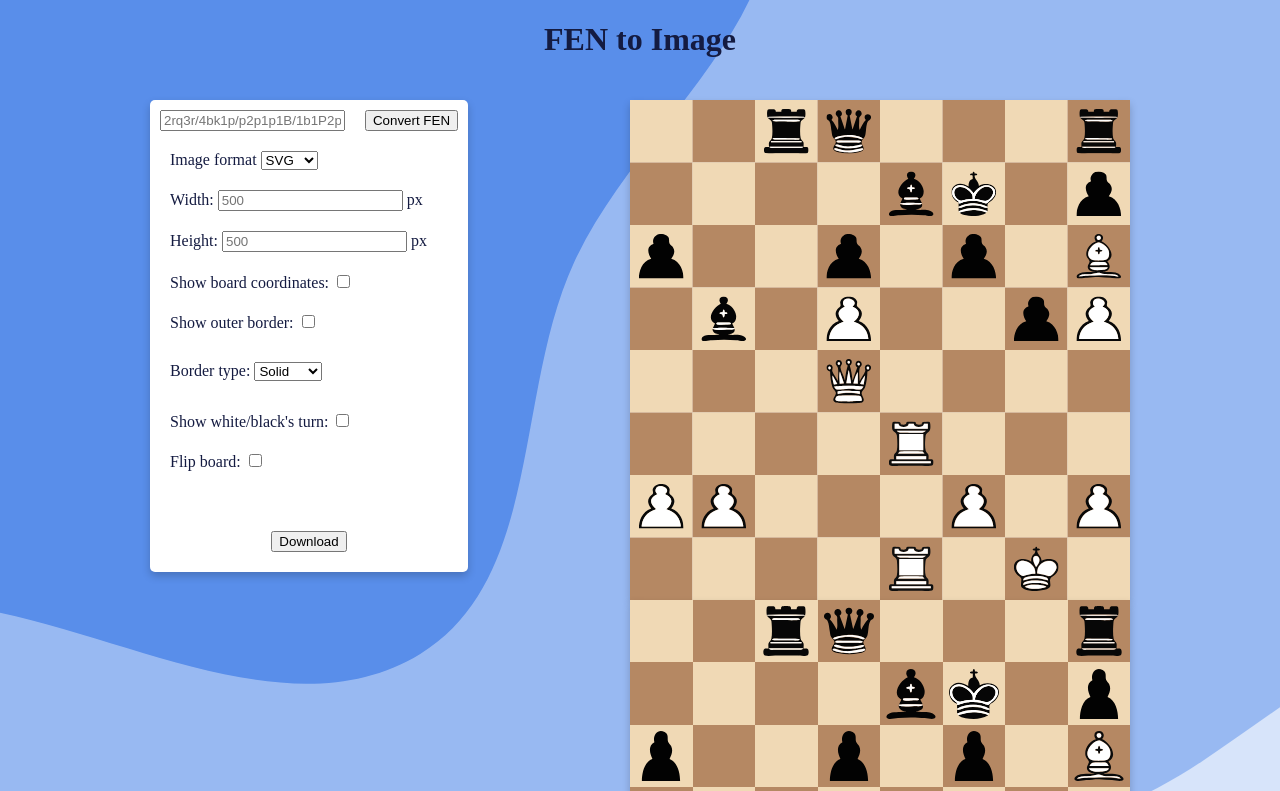
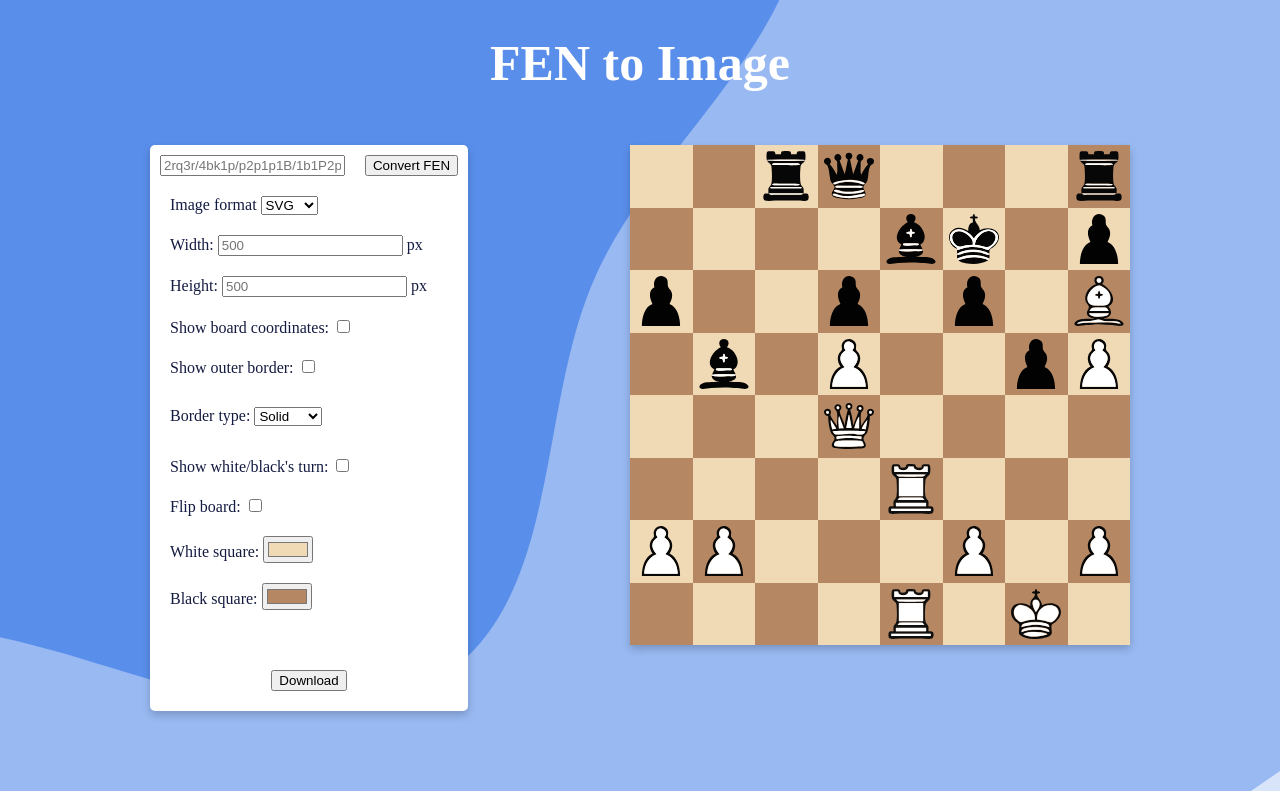
Before and after one commit to VivekThazhathattil/FEN-to-img, a plain HTML site: page index.html in a window 1280 px wide. Shown: the top 791 px of the page. Drawn offline with nearby package versions, Linux system fonts and the light colour scheme.

Commit message:
add square color options

```diff
--- a/index.html
+++ b/index.html
@@ -13,7 +13,7 @@
 	</head>
 	<body>
 		<header class="">
-			<h1 class=""> FEN to Image </h1>
+			<h1 class="white-text big-font"> FEN to Image </h1>
 			<div id="favicon-container">
 			</div>
 		</header>
@@ -63,6 +63,14 @@
 						<label for="flip-board" class="label">Flip board:
 						<input type="checkbox" id="flip-board"></input>
 						</label>
+						<label>
+							White square:
+						<input type="color" id="white-color" value="#F0D9B5"></input>
+						</label>
+						<label>
+							Black square:
+						<input type="color" id="black-color" value="#B58863"></input>
+						</label>
 					</form>
 					<div id="download-container">
 						<button type="button" id="download-button">Download</button>
--- a/script.js
+++ b/script.js
@@ -244,6 +244,21 @@ $(document).ready(() => {
 		$("#board-width").attr('placeholder', ($(window).width()-50));
 		$("#board-height").attr('placeholder',($(window).width()-50));
 	}
+
+	/* get colors from colorpicker*/
+	//$("#white-color").attr("value",colors[0]);
+	//$("#black-color").attr("value",colors[1]);
+	colors[0] = $("#white-color")['0'].value;
+	colors[1] = $("#black-color")['0'].value;
+
+	$("#white-color").change(()=>{
+		colors[0] = $("#white-color")['0'].value;
+		resetBoard();
+	});
+	$("#black-color").change(()=>{
+		colors[1] = $("#black-color")['0'].value;
+		resetBoard();
+	});
 	function resetBoard(){
 		const boardWidth = $("#board-width").val() == ''? $("#board-width").attr('placeholder') : $("#board-width").val();
 		const boardHeight = $("#board-height").val() == ''? $("#board-height").attr('placeholder') : $("#board-height").val();
@@ -301,10 +316,10 @@ $(document).ready(() => {
 /* canvas functions */
 
 function prependCanvasToImageDisplay(w, h){
-	$("#image-display").prepend('<canvas id="chessboard-canvas" class="card" width='+ w + ' height=' + h + '></canvas>')
+	$("#image-display").append('<canvas id="chessboard-canvas" class="card" width='+ w + ' height=' + h + '></canvas>')
 	$("#chessboard-canvas").css({
 		"background":"white",
-//		"display":"none",
+		"visibility":"hidden",
 	});
 }
 function drawChessBoardOnCanvas(ctx, w, h){
--- a/style.css
+++ b/style.css
@@ -16,6 +16,12 @@ header{
 	display: flex;
 	flex-direction: row;
 	justify-content: space-between;
+}
+.white-text{
+	color: white;
+}
+.big-font{
+	font-size: 50px;
 }
 #submit-button{
 	margin-left: 20px;
```
